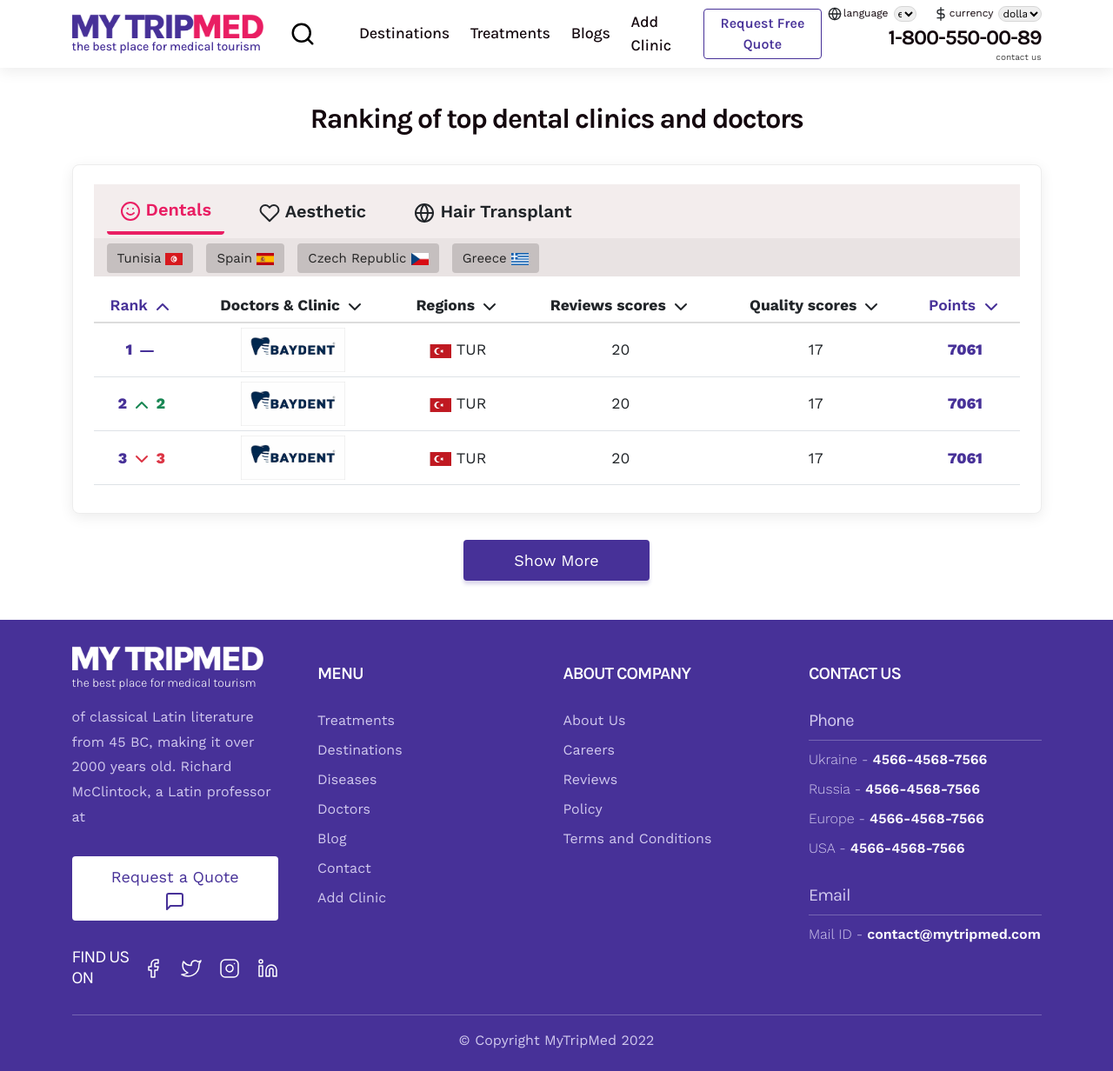
After one commit to mandeepb29/medical-travel, a PHP site: page /dental-clinic.html in a window 1280 px wide. The commit adds this page. Shown: the whole page at 87% size. Run offline with PHP 8.4, Linux system fonts and the light colour scheme.

Commit message:
initial commit for dental clinic page

```diff
--- a/css/style.css
+++ b/css/style.css
@@ -150,6 +150,9 @@
 
 .text-700 {
   font-weight: 700 !important; }
+
+.text-800 {
+  font-weight: 800 !important; }
 
 .text-dark {
   color: #14080E !important; }
@@ -1242,6 +1245,72 @@
   height: 2.5rem;
   width: 2.5rem; }
 
+.card-body {
+  background-color: #ffffff; }
+
+.region {
+  width: 2.5rem; }
+
+.company {
+  width: 12rem; }
+
+.flag {
+  width: 2rem; }
+
+.table-top {
+  background-color: #f3eded;
+  padding-top: 0.4rem !important;
+  padding-bottom: 0.4rem !important; }
+
+.table-bottom {
+  background-color: #e9e3e3;
+  padding-top: 0.4rem !important;
+  padding-bottom: 0.4rem !important; }
+
+.card, .blog-card, .result-card, .treatment-card-image, .review-card {
+  padding: 1.2rem 1.4rem !important; }
+
+table td, table th {
+  vertical-align: middle; }
+
+.btn-top {
+  padding: 1rem 1.5rem !important;
+  margin-right: 0.5rem !important;
+  margin-left: 1.5rem;
+  border-bottom: 4px solid transparent; }
+
+.btn-bottom {
+  padding: 1rem 1.5rem !important;
+  margin-right: 0.5rem !important;
+  margin-left: 1.5rem; }
+
+.btn-1 {
+  padding: 0.6rem 1.2rem !important;
+  margin-right: 0.5rem !important;
+  margin-left: 1.5rem !important;
+  margin-top: 0.2rem;
+  color: #222222;
+  background-color: #c5bfbf; }
+
+.table-icon {
+  font-weight: 50rem;
+  font-size: 50rem; }
+
+.btn-2 {
+  padding: 0.6rem 1.2rem !important;
+  margin-right: 0.5rem !important;
+  margin-left: 0.5rem !important;
+  margin-top: 0.2rem;
+  color: #222222;
+  background-color: #c5bfbf; }
+
+.btn-top.active {
+  border-color: #E91E63;
+  color: #E91E63; }
+
+thead {
+  border-bottom: 2px solid gainsboro !important; }
+
 .quote-top, .contact-top {
   top: 0px;
   left: 0px;
--- /dev/null
+++ b/dental-clinic.html
@@ -0,0 +1,395 @@
+<!DOCTYPE html>
+<html lang="en">
+
+<head>
+  <meta charset="UTF-8">
+  <meta http-equiv="X-UA-Compatible" content="IE=edge">
+  <meta name="viewport" content="width=device-width, initial-scale=1.0">
+  <meta charset="UTF-8">
+  <meta http-equiv="X-UA-Compatible" content="IE=edge">
+  <meta name="viewport" content="width=device-width, initial-scale=1.0">
+  <!--seo tags start-->
+  <meta content="MyTripMed" name="author" />
+  <meta name="viewport" content="width=device-width, initial-scale=1" />
+  <meta name="description" content="MyTripMed - The Best Place for Medical Tourism" />
+  <meta
+    content="keywords"
+    name="MyTripMed, beauty, medical travel, surgery, cosmetic surgery"
+  />
+  <meta content="MyTripMed.com" name="image" />
+  <meta content="800" name="image:width" />
+  <meta content="400" name="image:height" />
+  <title>MyTripMed - Search Results</title>
+  <link rel="stylesheet" href="./css/style.css">
+     <!-- Favicon Icon -->
+     <link rel="shortcut icon" href="./img/favicon.png" type="image/x-icon" />
+
+</head>
+
+<body>
+  <div class="body-overlay" onclick="closeFilters()"></div>
+  <nav class="navbar navbar-expand-xl navbar-light">
+    <div class="container align-items-center">
+
+      <div class="navbar-logo-box">
+        <a class="navbar-brand-1 text-decoration-none nav-left" href="./index.html">
+          <img src="./img/logo-color.png">
+          <span class="p-sm nav-text text-purple">
+            the best place for medical tourism
+          </span>
+        </a>
+        <img src="./img/search.svg" class="search-toggle" id="search-open" alt="open search" onclick="openSearch()">
+        <img src="./img/x.svg" class="search-toggle" id="search-close" alt="close search" onclick="closeSearch()">
+        <!--<img src="./img/search.svg" class="search-toggle" id="search-open" alt="open search" onclick="openSearch()">
+        <img src="./img/x.svg" class="search-toggle" id="search-close" alt="close search" onclick="closeSearch()"> -->
+        <div class="search-box-1 pt-3">
+          <form onsubmit="triggerSearch()">
+          <input type="text" placeholder="Search by clinic, treatment or a location" id="search-header"
+            name="search_header">
+          </form>
+        </div>
+      </div>
+
+
+      <button class="navbar-toggler" type="button" data-bs-toggle="collapse" data-bs-target="#navbarCollapsablePart"
+        aria-controls="navbarSupportedContent" aria-expanded="false" aria-label="Toggle navigation">
+        <span class="navbar-toggler-icon"></span>
+      </button>
+
+      <div class="collapse navbar-collapse " id="navbarCollapsablePart">
+        <ul class="navbar-nav align-items-xl-center">
+          <li class="nav-item">
+            <a class="nav-link" href="./results.html">Destinations</a>
+          </li>
+          <li class="nav-item">
+            <a class="nav-link" href="./results.html">Treatments</a>
+          </li>
+          <li class="nav-item">
+            <a class="nav-link" href="./blog.html">Blogs</a>
+          </li>
+          <li class="nav-item">
+            <a class="nav-link" href="./add-clinic.html">Add Clinic</a>
+          </li>
+          <li class="nav-item">
+
+            <a type="button" href="./free-quote.html" class="btn btn-outline btn-sm text-600 font-karla">Request Free
+              Quote</a>
+          </li>
+        </ul>
+
+        <div class="nav-right">
+          <div class="d-flex align-items-center justify-content-between justify-content-xl-end">
+            <div class="d-flex align-items-center">
+              <i class="header-icon" data-feather="globe"></i>
+              <p class="language">language</p>
+              <select class="form-select-1">
+                <option selected>en</option>
+                <option value="1">es</option>
+                <option value="2">fr</option>
+              </select>
+            </div>
+
+            <div class="d-flex align-items-center">
+              <i class="header-icon" data-feather="dollar-sign"></i>
+              <p class="currency">currency</p>
+              <select class="form-select-2">
+                <option selected>dollar</option>
+                <option value="1">euro</option>
+                <option value="2">pound</option>
+              </select>
+            </div>
+
+          </div>
+          <a class="navbar-contact" href="tel:1-800-550-00-89">
+            <h4 class="mt-1 text-dark mb-0">1-800-550-00-89</h4>
+            <span class="p-xs text-grey">contact us</span>
+          </a>
+        </div>
+      </div>
+    </div>
+
+  </nav>
+
+<!--HEADER ENDS-->
+<!--Search SECTION STARTS-->
+      <!-- <section class="top-section bg-cream">
+        <div class="container">
+            <div class="row">
+                <div class="col-md-8 col-sm-10">
+                    <div class="card">
+                        <h5>
+                          Search for clinics, treatments and locations
+                        </h5>
+
+                        <div class="row mt-3">
+                          <div class="col-sm-9">
+                            <div class="form-group mb-4 mb-sm-0">
+                         <input type="text" class="form-input" id="searchbar" placeholder="Type name of a clinic, treatment or a  location">
+                          </div>
+
+                          </div>
+                          <div class="col-sm-3 d-flex justify-content-end align-items-end">
+                                  <a href="./results.html" type="button" class="btn btn-primary">Search</a>
+                          </div>
+                      </div>
+                    </div>
+                </div>
+            </div>
+
+        </div>
+        </section> -->
+
+        <!--Search SECTION ENDS-->
+        <!--Results SECTION STARTS-->
+        <section class="results-section top-section">
+            <div class="container">
+              <h2 class="text-dark mb-5 text-center pb-2">
+               Ranking of top dental clinics and doctors
+              </h2>
+
+                <div class="card">
+                  <div class="card-body">
+                    <div class="table-top fs-4">
+
+                      <button type="button" class="btn btn-top fs-2 text-600 active">
+                      <i class="thead-icon" data-feather="smile"></i>
+                      Dentals</button>
+
+                      <button type="button" class="btn btn-bottom fs-2 text-600">
+                        <i class="thead" data-feather="heart"></i>
+                        Aesthetic</button>
+
+                      <button type="button" class="btn btn-bottom fs-2 text-600">
+                        <i class="thead" data-feather="globe"></i>
+                        Hair Transplant</button>
+
+                      </div>
+
+                      <div class="table-bottom fs-4">
+
+                      <button type="button" class="btn btn-1 fs-4 text-400">
+                        Tunisia
+                      <img src="../medical-travel/img/Flag Tunisia.png" alt="" class="flag"></button>
+
+                      <button type="button" class="btn btn-2 fs-4 text-400">Spain
+                        <img src="../medical-travel/img/Flag Spain.png" alt="" class="flag"></button>
+                      </button>
+
+                      <button type="button" class="btn btn-2 fs-4 text-400">Czech Republic
+                        <img src="../medical-travel/img/Flag Czech Republic.png" alt="" class="flag"></button>
+                      </button>
+
+                      <button type="button" class="btn btn-2 fs-4 text-400">Greece
+                        <img src="../medical-travel/img/Flag Greece.png" alt="" class="flag"></button>
+                      </button>
+                      </div>
+
+                      <table class="table table fs-3 mt-sm-4 text-center">
+                        <thead>
+                          <tr>
+                            <th class="text-purple text-600" scope="col">Rank
+                              <i class="thead-icon" data-feather="chevron-up"></i>
+                            </th>
+                            <th scope="col">Doctors & Clinic
+                              <i class="thead-icon" data-feather="chevron-down"></i>
+                            </th>
+                            <th scope="col">Regions
+                              <i class="thead-icon" data-feather="chevron-down"></i>
+                            </th>
+                            <th scope="col">Reviews scores
+                              <i class="thead-icon" data-feather="chevron-down"></i>
+                            </th>
+                            <th scope="col">Quality scores
+                              <i class="thead-icon" data-feather="chevron-down"></i>
+                            </th>
+                            <th class="text-purple text-600" scope="col">Points
+                              <i class="thead-icon" data-feather="chevron-down"></i>
+                            </th>
+                          </tr>
+                        </thead>
+                        <tbody>
+                          <tr>
+                            <th class="text-purple text-800" scope="row mt-5 mb-4">1
+                              <i class="text-purple" data-feather="minus"></i></th>
+                            <td>
+                              <img src="..//medical-travel/img/baydent-logo.jpg" alt="" class="company"></td>
+                            <td>
+                              <img src="..//medical-travel/img/turkey.png" alt="" class="region">
+                              TUR
+                            </td>
+                            <td>20</td>
+                            <td>17</td>
+                            <td class="text-purple text-800">7061</td>
+                          </tr>
+
+                          <tr>
+                            <th class="text-purple text-800" scope="row mt-5 mb-4">2
+                              <span class="text-success"><i data-feather="chevron-up"></i>
+                                <span>2</span>
+                              </span>
+                             </th>
+                            <td>
+                              <img src="..//medical-travel/img/baydent-logo.jpg" alt="" class="company"></td>
+                            <td>
+                              <img src="..//medical-travel/img/turkey.png" alt="" class="region">
+                              TUR
+                            </td>
+                            <td>20</td>
+                            <td>17</td>
+                            <td class="text-purple text-800">7061</td>
+                          </tr>
+
+                          <tr>
+                            <th class="text-purple text-800" scope="row mt-5 mb-4">3
+                              <span class="text-danger"><i data-feather="chevron-down"></i>
+                                <span>3</span>
+                                </span>
+                            <td>
+                              <img src="..//medical-travel/img/baydent-logo.jpg" alt="" class="company"></td>
+                            <td>
+                              <img src="..//medical-travel/img/turkey.png" alt="" class="region">
+                              TUR
+                            </td>
+                            <td>20</td>
+                            <td>17</td>
+                            <td class="text-purple text-800">7061</td>
+                          </tr>
+
+                        </tbody>
+                      </table>
+
+                  </div>
+                </div>
+              </div>
+
+              <div class="d-grid gap-1 col-sm-2 mx-sm-auto pt-5">
+                <button class="btn btn-primary" type="button">Show More</button>
+            </div>
+
+          </section>
+
+          <footer class="footer">
+            <div class="container">
+              <div class="row">
+                <div class="col-lg-3 col-md-12">
+                  <div class="footer-logo-wrapper">
+                    <div class="footer-logo">
+                      <img src="./img/logo-white.png" alt="logo">
+                      <span class="footer-logo-text text-white">
+                        the best place for medical tourism
+                      </span>
+                    </div>
+
+                    <p class="mt-4 text-purple-light">
+                      of classical Latin literature from 45 BC, making it over 2000 years old.
+                      Richard McClintock, a Latin professor at</p>
+
+                    <a href="./free-quote.html" class="btn btn-white btn-icon-text mt-5 mb-3">
+                      Request a Quote
+                      <i data-feather="message-square"></i>
+                    </a>
+
+                    <div class="social-icons-wrapper">
+
+                      <h5 class="subheading text-white">find us on</h5>
+                      <div class="social-icons">
+                        <a href="https://www.facebook.com" target="_blank"><i data-feather="facebook"></i></a>
+                        <a href="https://www.twitter.com" target="_blank"><i data-feather="twitter"></i></a>
+                        <a href="https://www.instagram.com" target="_blank"><i data-feather="instagram"></i></a>
+                        <a href="https://www.linkedin.com" target="_blank"><i data-feather="linkedin"></i></a>
+                      </div>
+                    </div>
+                  </div>
+
+                </div>
+                <div class="col-lg-3 col-md-4 col-sm-4">
+                  <div class="footer-menu">
+                    <h5 class="footer-menu-heading">
+                      MENU
+                    </h5>
+
+                    <div class="footer-menu-list">
+                      <a href="#" class="footer-menu-link">Treatments</a>
+                      <a href="#" class="footer-menu-link">Destinations</a>
+                      <a href="#" class="footer-menu-link">Diseases</a>
+                      <a href="#" class="footer-menu-link">Doctors</a>
+                      <a href="./blog.html" class="footer-menu-link">Blog</a>
+                      <a href="./contact.html" class="footer-menu-link">Contact</a>
+                      <a href="./add-clinic.html" class="footer-menu-link">Add Clinic</a>
+                    </div>
+                  </div>
+                </div>
+
+                <div class="col-lg-3 col-md-4 col-sm-4">
+                  <div class="footer-menu">
+                    <h5 class="footer-menu-heading">
+                      ABOUT COMPANY
+                    </h5>
+                    <div class="footer-menu-list">
+                      <a href="#" class="footer-menu-link">About Us</a>
+                      <a href="#" class="footer-menu-link">Careers</a>
+                      <a href="#" class="footer-menu-link">Reviews</a>
+                      <a href="#" class="footer-menu-link">Policy</a>
+                      <a href="#" class="footer-menu-link">Terms and Conditions</a>
+                    </div>
+                  </div>
+
+                </div>
+
+                <div class="col-lg-3 col-md-4 col-sm-4">
+                  <div class="footer-menu">
+                    <h5 class="footer-menu-heading">
+                      CONTACT US
+                    </h5>
+                    <div class="footer-menu-list">
+                      <h5 class="text-400 text-purple-light">
+                        Phone
+                      </h5>
+                      <hr class="bg-white">
+                      <a href="tel:00000000" class="footer-menu-link">
+                        <span class="text-300">Ukraine - </span>
+                        <span class="text-600 text-white">4566-4568-7566</span>
+                      </a>
+                      <a href="tel:00000000" class="footer-menu-link">
+                        <span class="text-300">Russia - </span>
+                        <span class="text-600 text-white">4566-4568-7566</span>
+                      </a>
+                      <a href="tel:00000000" class="footer-menu-link">
+                        <span class="text-300">Europe - </span>
+                        <span class="text-600 text-white">4566-4568-7566</span>
+                      </a>
+                      <a href="tel:00000000" class="footer-menu-link">
+                        <span class="text-300">USA - </span>
+                        <span class="text-600 text-white">4566-4568-7566</span>
+                      </a>
+                    </div>
+
+                    <div class="footer-menu-list mt-5">
+                      <h5 class="text-400 text-purple-light">
+                        Email
+                      </h5>
+                      <hr class="bg-white">
+                      <a href="mailto:contact@mytripmed.com" class="footer-menu-link">
+                        <span class="text-300">Mail ID - </span>
+                        <span class="text-600 text-white">contact@mytripmed.com</span>
+                      </a>
+                    </div>
+                  </div>
+                </div>
+              </div>
+
+              <hr class="bg-white mb-4">
+
+              <p class="text-center text-purple-light">
+                © Copyright MyTripMed 2022
+              </p>
+
+            </div>
+          </footer>
+
+</body>
+<script src="https://cdn.jsdelivr.net/npm/bootstrap@5.0.2/dist/js/bootstrap.bundle.min.js" integrity="sha384-MrcW6ZMFYlzcLA8Nl+NtUVF0sA7MsXsP1UyJoMp4YLEuNSfAP+JcXn/tWtIaxVXM" crossorigin="anonymous"></script>
+<script src="https://ajax.googleapis.com/ajax/libs/jquery/3.6.0/jquery.min.js"></script>
+<script src="https://unpkg.com/feather-icons"></script>
+<script src="./js/main.js"></script>
+</html>
--- a/sass/base/_typography.scss
+++ b/sass/base/_typography.scss
@@ -112,6 +112,10 @@
 .text-700{
     font-weight: 700 !important;;
 }
+.text-800{
+    font-weight: 800 !important;
+}
+
 .text-dark{
     color: $brand-dark !important;
 }
--- a/sass/main.scss
+++ b/sass/main.scss
@@ -36,5 +36,6 @@
 @import './pages/index';
 @import "./pages/results";
 @import './pages/blog';
+@import './pages/dental-clinic';
 @import './pages/free-quote';
 @import './pages/clinic-page';
--- /dev/null
+++ b/sass/pages/_dental-clinic.scss
@@ -0,0 +1,84 @@
+.card-body {
+    background-color: $color-white;
+}
+
+.region{
+    width: 2.5rem;
+}
+
+.company{
+    width: 12rem;
+}
+
+.flag{
+    width: 2rem;
+}
+
+.table-top {
+    background-color: #f3eded;
+    padding-top: 0.4rem !important;
+    padding-bottom: 0.4rem !important;
+}
+
+.table-bottom {
+    background-color: #e9e3e3;
+    padding-top: 0.4rem !important;
+    padding-bottom: 0.4rem !important;
+}
+
+.card {
+    padding: 1.2rem 1.4rem !important;
+}
+
+table {
+    td,th
+    {
+        vertical-align: middle;
+    }
+}
+
+.btn-top {
+    padding: 1rem 1.5rem !important;
+    margin-right: 0.5rem !important;
+    margin-left: 1.5rem;
+    border-bottom: 4px solid transparent;
+}
+
+.btn-bottom{
+    padding: 1rem 1.5rem !important;
+    margin-right: 0.5rem !important;
+    margin-left: 1.5rem;
+}
+
+
+.btn-1 {
+    padding: 0.6rem 1.2rem !important;
+    margin-right: 0.5rem !important;
+    margin-left: 1.5rem !important;
+    margin-top: 0.2rem;
+    color: #222222;
+    background-color: #c5bfbf;
+}
+
+.table-icon {
+    font-weight: 50rem;
+    font-size: 50rem;
+}
+
+.btn-2 {
+    padding: 0.6rem 1.2rem !important;
+    margin-right: 0.5rem !important;
+    margin-left: 0.5rem !important;
+    margin-top: 0.2rem;
+    color: #222222;
+    background-color: #c5bfbf;
+}
+
+.btn-top.active {
+    border-color: $brand-pink;
+    color: $brand-pink;
+}
+
+thead{
+    border-bottom:2px solid gainsboro !important;
+}
```
Also changed, not shown: img/Flag Czech Republic.png (added), img/Flag Greece.png (added), img/Flag Spain.png (added), img/Flag Tunisia.png (added), img/baydent-logo.jpg (added), img/dentakademi.png (added), img/dentspa.png (added), img/discim.png (added), img/esnan.png (added), img/ip.png (added), img/istadentallogo.png (added), img/turkey.png (added).
